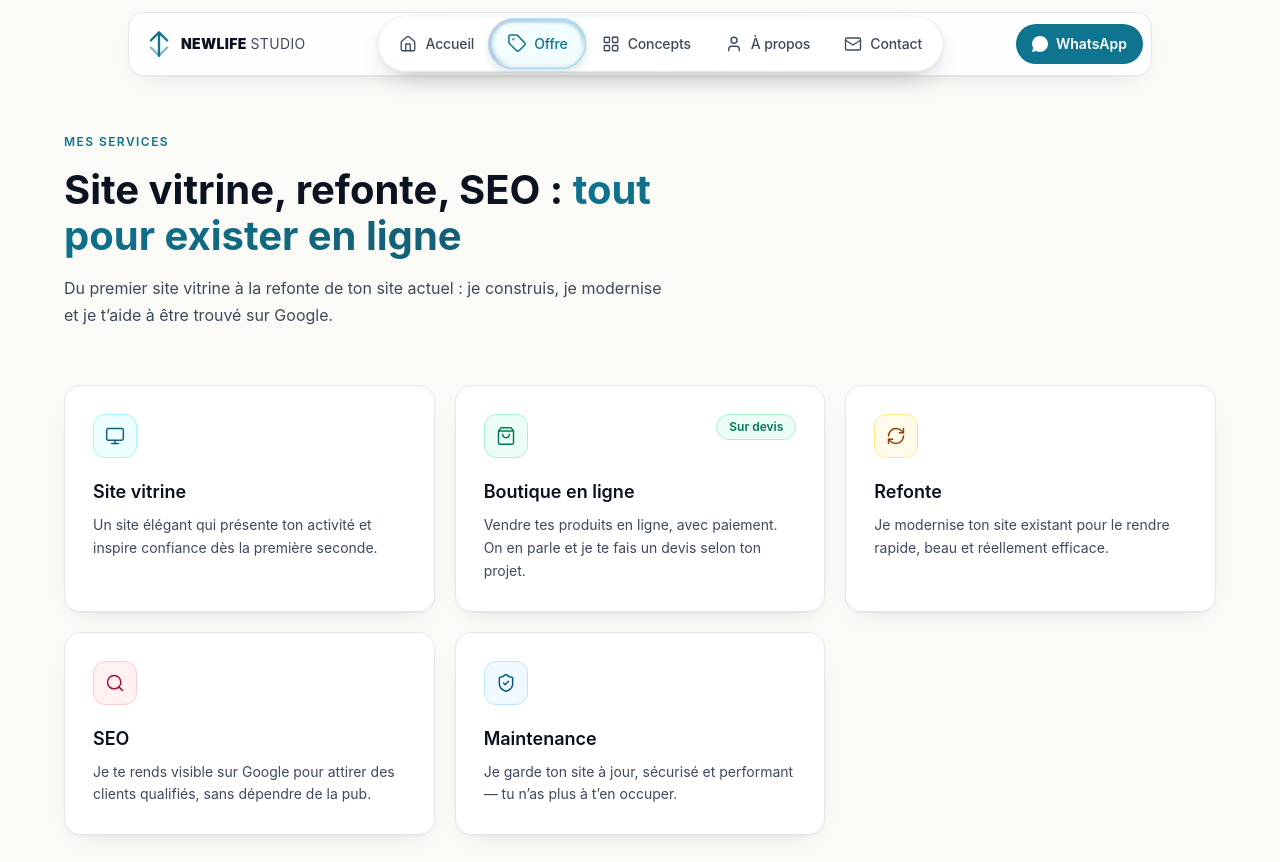
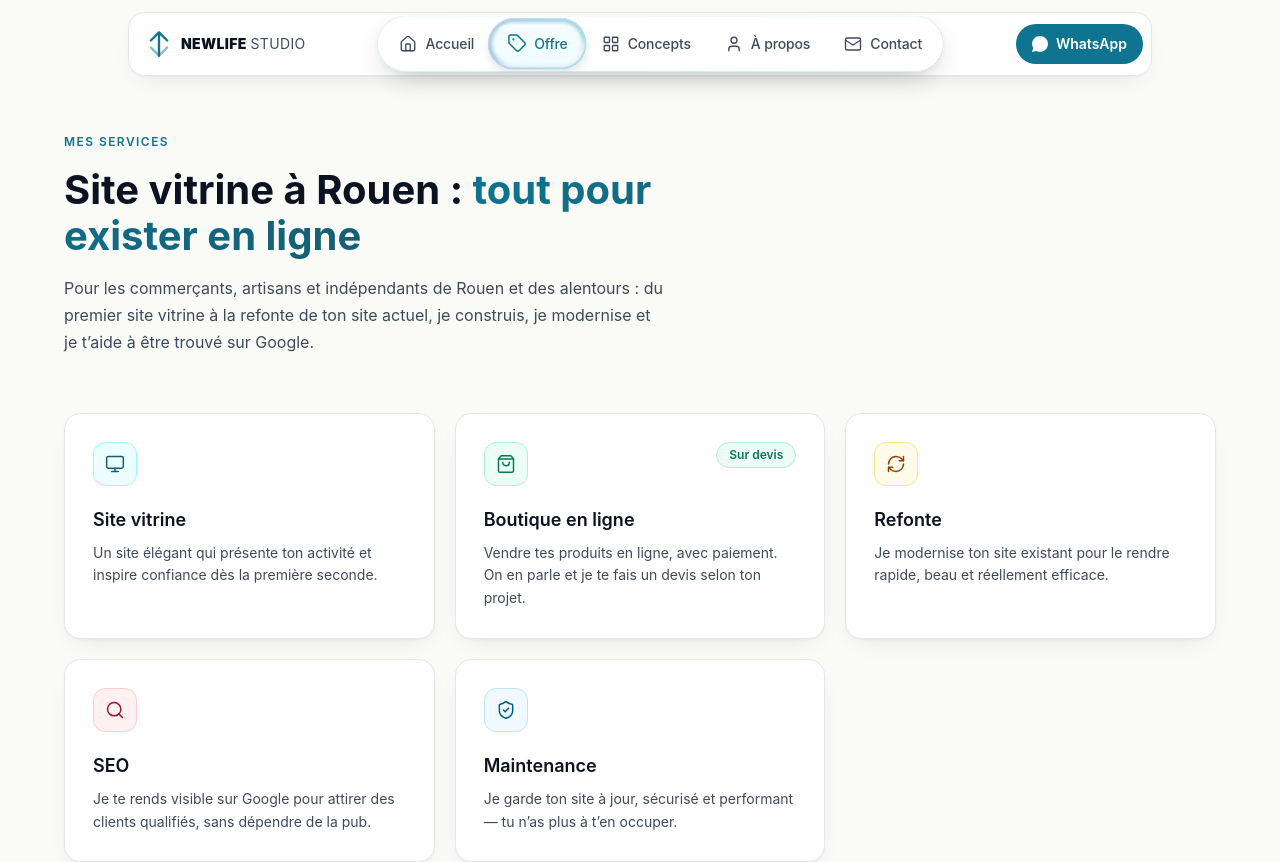
Before and after one commit to watteeuxi-coder/newlife-studio, a Next.js app: page /offre in a window 1280 px wide. Shown: the top 862 px of the page. Built offline with nearby package versions, Linux system fonts and the light colour scheme; no server answers.

Commit message:
seo(offre): h1 et intro ciblent « site vitrine à Rouen »
Co-Authored-By: Claude Opus 5.5 <noreply@anthropic.com>

```diff
--- a/components/sections/Services.tsx
+++ b/components/sections/Services.tsx
@@ -74,10 +74,10 @@ export default function Services({ titleAs: Title = 'h2' }: { titleAs?: 'h1' | '
       <div className="wrap">
         <motion.div className="section-head" {...revealHead}>
           <span className="kicker">Mes services</span>
-          <Title>Site vitrine, refonte, SEO&nbsp;: <span className="grad-text">tout pour exister en ligne</span></Title>
+          <Title>Site vitrine à Rouen&nbsp;: <span className="grad-text">tout pour exister en ligne</span></Title>
           <p>
-            Du premier site vitrine à la refonte de ton site actuel&nbsp;: je construis, je modernise et je t&rsquo;aide à
-            être trouvé sur Google.
+            Pour les commerçants, artisans et indépendants de Rouen et des alentours&nbsp;: du premier site vitrine à la
+            refonte de ton site actuel, je construis, je modernise et je t&rsquo;aide à être trouvé sur Google.
           </p>
         </motion.div>
 
```
